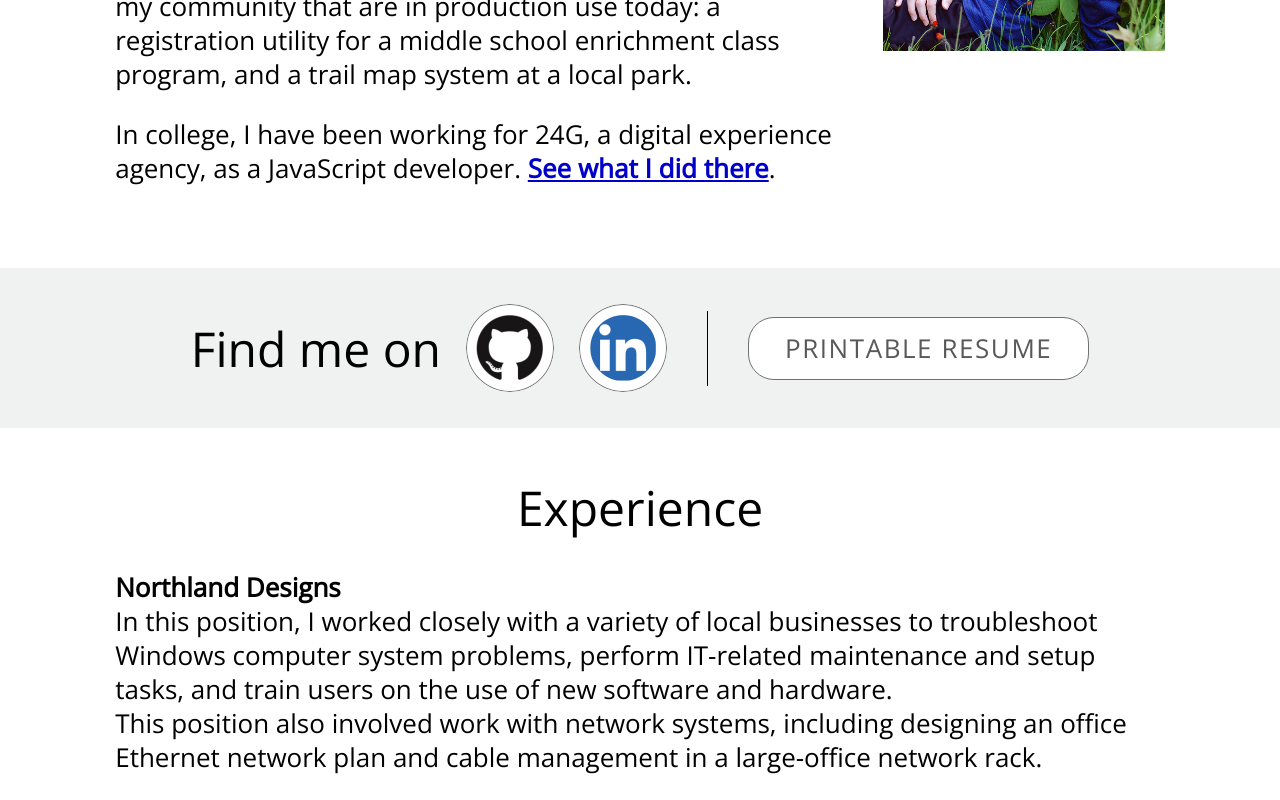
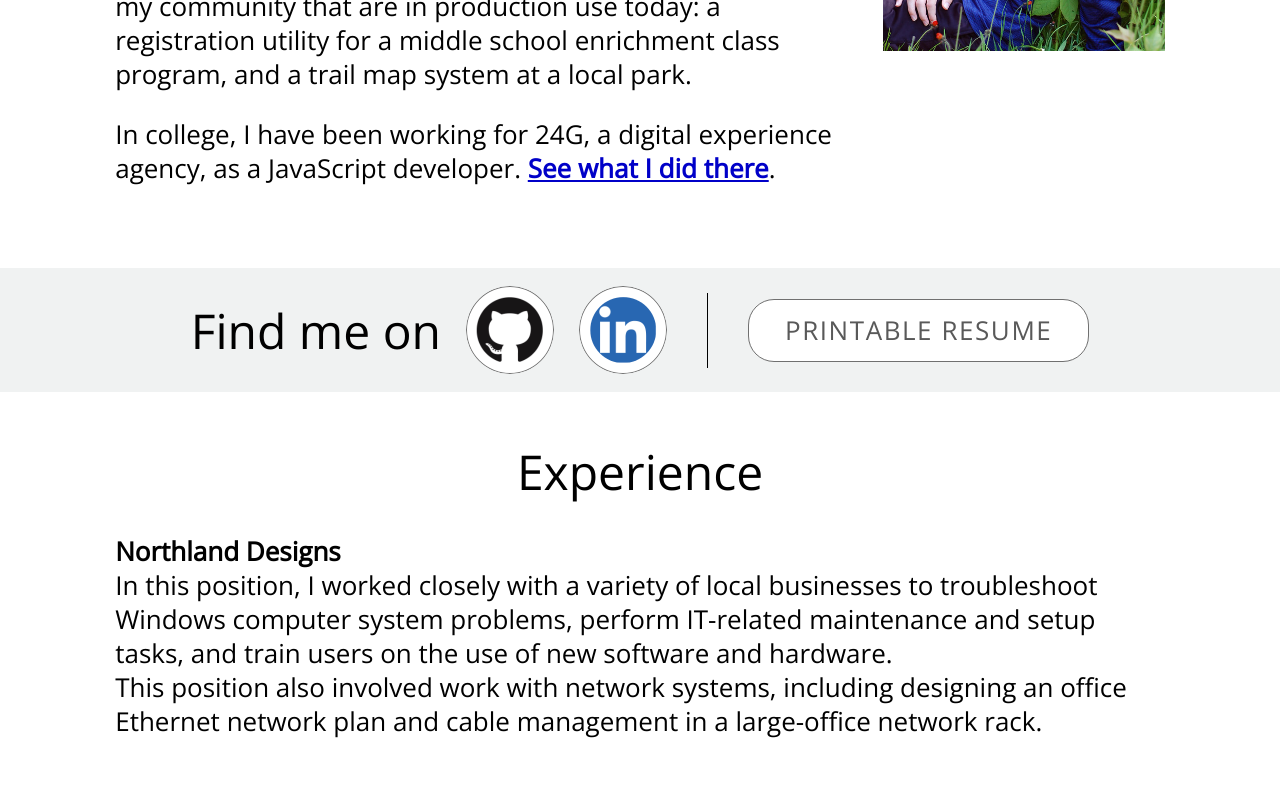
Before and after one commit to etekweb/etekweb-home, a Vue app: page / in a window 1280 px wide. Shown: the part 957-1757 px from the top of the page. After the commit the page ends 1721 px from the top, so only its background shows below. Built offline with nearby package versions, Linux system fonts and the light colour scheme.

Commit message:
scalability improvements

```diff
--- a/src/components/AboutSection.vue
+++ b/src/components/AboutSection.vue
@@ -39,4 +39,15 @@
   width: 22vw;
   align-self: center;
 }
+@media screen and (max-width: 1114px) {
+  .about {
+    flex-direction: column;
+  }
+  .about-text {
+    max-width: unset;
+  }
+  .profile-img {
+    width: 34vw;
+  }
+}
 </style>
--- a/src/components/SocialsAndResume.vue
+++ b/src/components/SocialsAndResume.vue
@@ -27,24 +27,55 @@ export default {
 <style scoped>
 .social {
   margin: 57px 0 47px 0;
+  padding: 18px 0;
   width: 100%;
-  height: 160px;
   background-color: #F0F2F2;
-  display: flex;
+  display: grid;
+  gap: 25px;
+  grid-auto-flow: column;
   align-items: center;
+  justify-items: center;
   justify-content: center;
+}
+h1 {
+  margin: unset;
 }
 .icon {
   width: 88px;
   height: 88px;
   border-radius: 50%;
-  margin: 0 0 0 25px;
   cursor: pointer;
 }
 .divider {
   width: 1px;
   height: 75px;
   background-color: black;
-  margin: 0 40px;
+  margin: 0 15px;
+}
+@media screen and (max-width: 980px) {
+  .divider {
+    display: none;
+  }
+  h1, .icon {
+    grid-row: 1 / 2;
+  }
+  .minor.btn {
+    grid-row: 2 / 3;
+    grid-column: 1 / 4;
+    justify-self: center;
+  }
+}
+@media screen and (max-width: 515px) {
+  h1 {
+    grid-column: 1 / 3;
+    justify-self: center;
+  }
+  .icon {
+    grid-row: 2 / 3;
+  }
+  .minor.btn {
+    grid-row: 3 / 4;
+    grid-column: 1 / 3;
+  }
 }
 </style>
--- a/src/components/TheHeader.vue
+++ b/src/components/TheHeader.vue
@@ -14,10 +14,13 @@ export default {
 .header {
   width: 100%;
   min-height: 400px;
-  height: 50vh;
+  max-height: 50vh;
   background-image: url('../assets/banner.jpg');
   background-position-y: bottom;
   background-size: 100vw;
+  background-repeat: no-repeat;
+  background-size: cover;
+  background-position-x: center;
   display: flex;
   align-items: center;
   justify-content: center;
```
